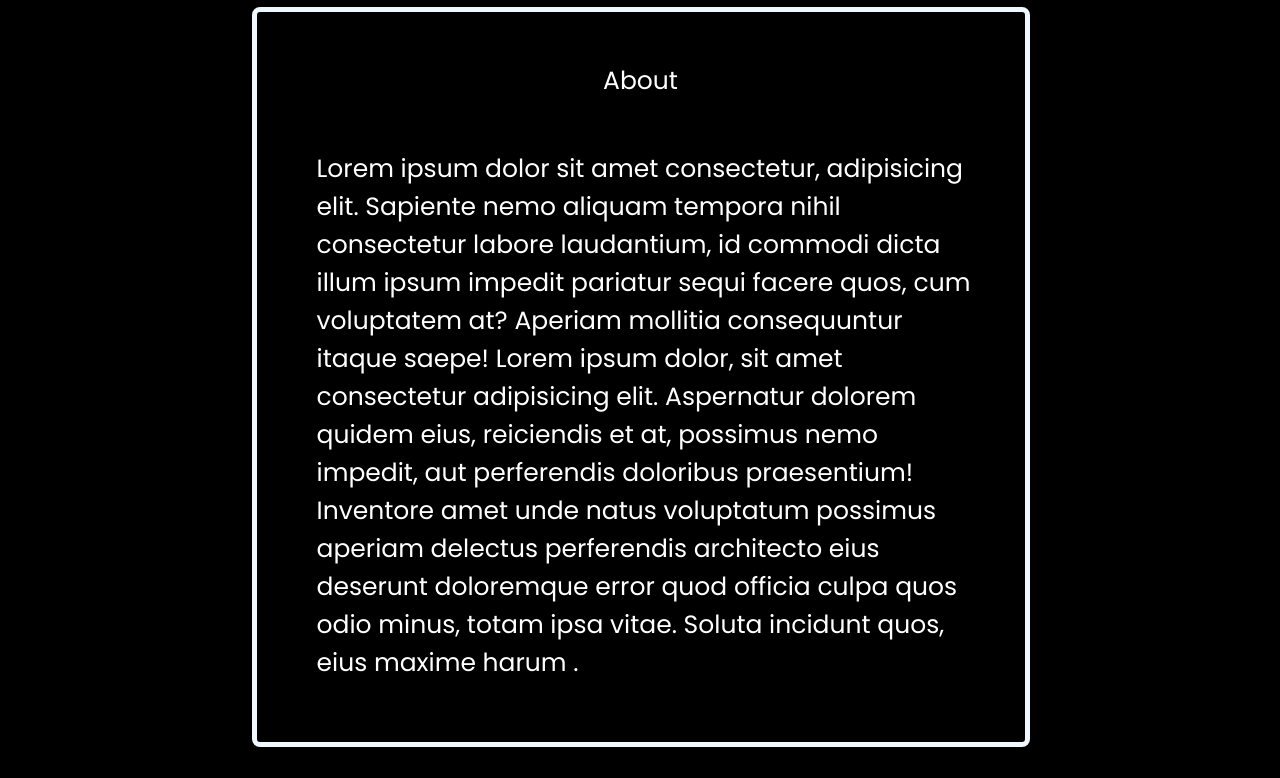
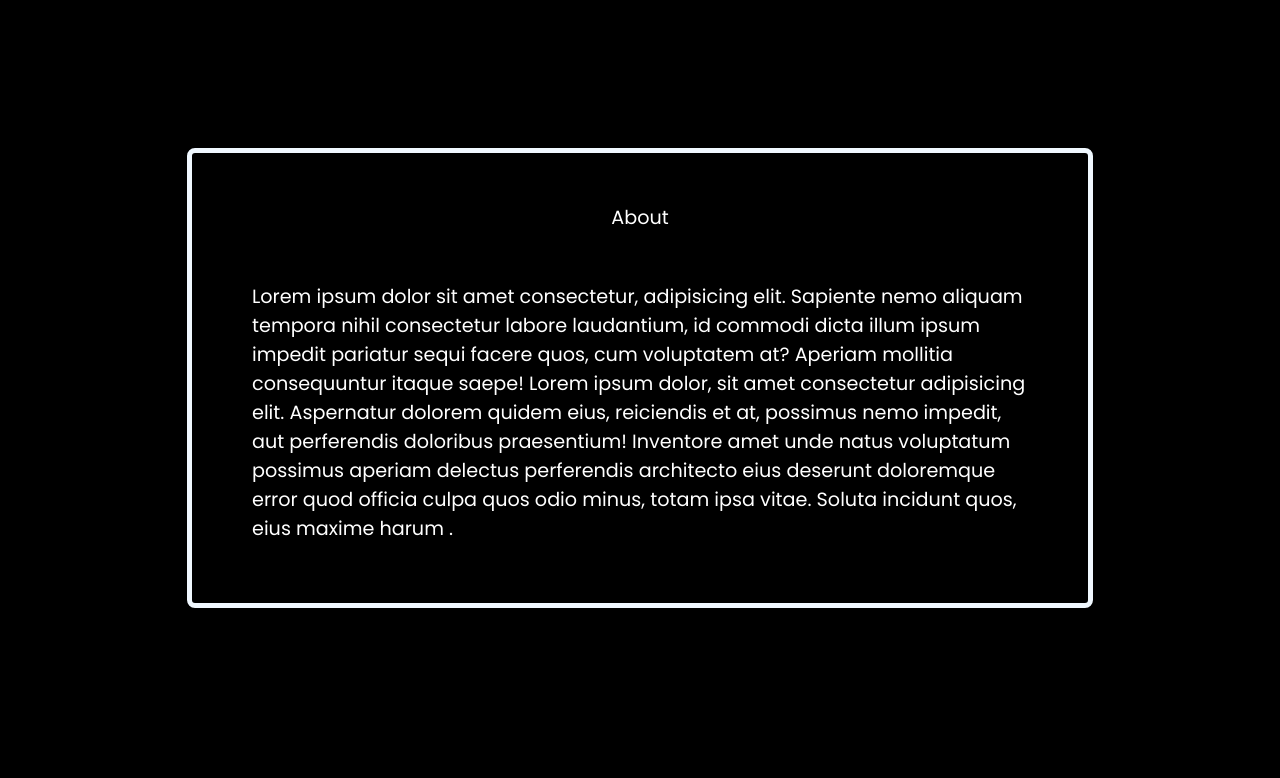
Before and after one commit to arpitmastermind/festweb, a plain HTML site: page index.html in a window 1280 px wide. Shown: the part 822-1600 px from the top of the page. Drawn offline with nearby package versions, Linux system fonts and the light colour scheme; a web font is replaced by a local one.

Commit message:
Update index.html

```diff
--- a/index.html
+++ b/index.html
@@ -139,14 +139,14 @@
         justify-content: center;
         height: 100vh;
         width: 100vw;
-        font-size: 25px;
+        font-size: 1.5vw;
     }
    .secd2{
-      max-width: 60vw;
-      border: 5px solid rgb(250, 248, 120);
+      max-width: 70vw;
+      border: 5px solid rgb(255, 255, 255);
       border-radius: 8px;
       border-color: aliceblue;
-      margin: 5px 6px 7px 7px;
+      margin: 1.5vw 1.5vw 1.5vw 1.5vw;
    }
    .about
    {
```
